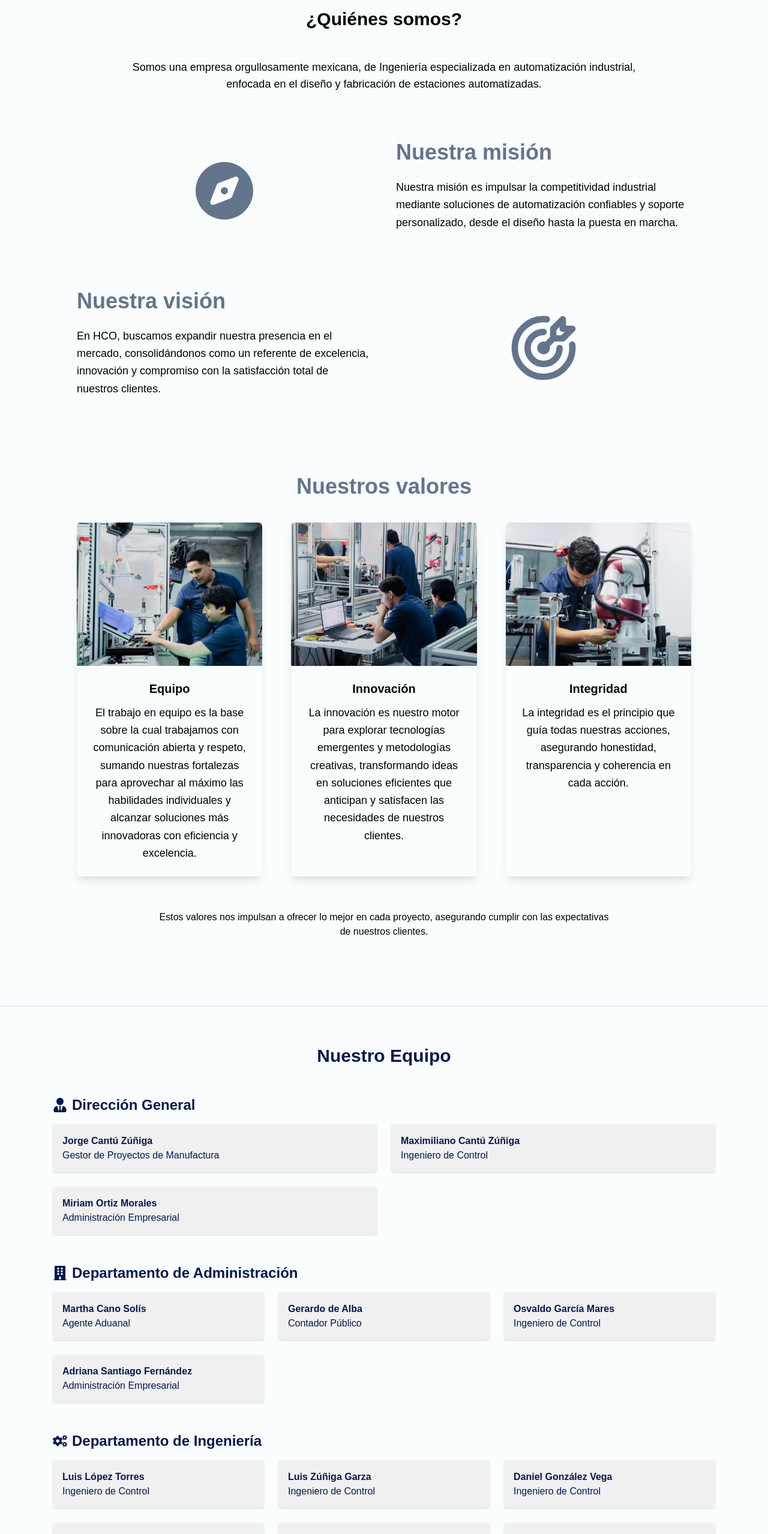
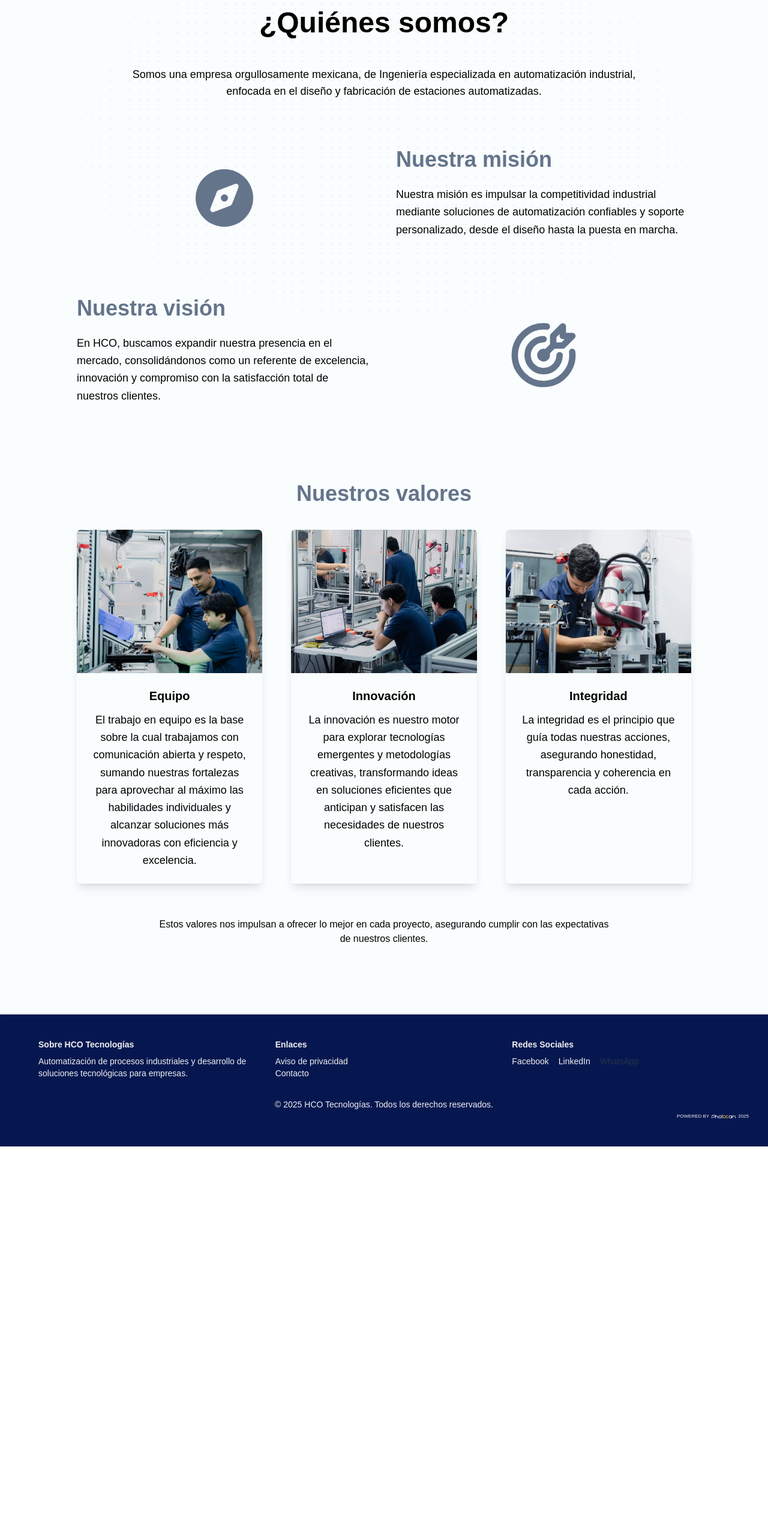
Before and after one commit to phot8can/p8_HCO-Tecnologia, a React (Vite) app: page /about in a window 1280 px wide. Shown: the part 234-2791 px from the top of the page at 60% size. After the commit the page ends 2145 px from the top, so only its background shows below. Built offline with nearby package versions, Linux system fonts and the light colour scheme.

Commit message:
feat: Increase heading sizes for better visibility; adjust layout in contact and about sections

```diff
--- a/src/components/contactUs_form.jsx
+++ b/src/components/contactUs_form.jsx
@@ -4,7 +4,7 @@ function contactUs_form() {
   return (
     <>
       <div className="max-w-5xl mx-auto px-6">
-        <h2 className="text-3xl font-bold text-center mb-12">Contáctanos</h2>
+        <h2 className="text-5xl font-bold text-center mb-12">Contáctanos</h2>
         <div className="grid md:grid-cols-2 gap-8">
           <div className="space-y-4">
             <h3 className="text-xl font-semibold">
--- a/src/pages/about.jsx
+++ b/src/pages/about.jsx
@@ -27,7 +27,7 @@ function about() {
         className="my-10 px-6 max-w-4xl mx-auto text-center"
         data-aos="fade-up"
       >
-        <h1 className="text-3xl font-bold text-center mb-12">
+        <h1 className="text-5xl font-bold text-center mb-12">
           ¿Quiénes somos?
         </h1>
         <p className="text-gray-700 text-lg">
@@ -80,15 +80,15 @@ function about() {
       <hr className="text-gray-light" />
 
       {/* Nuestro Equipo */}
-      <section className="py-16 bg-bg text-blue mb-20" data-aos="fade-up">
+      {/* <section className="py-16 bg-bg text-blue mb-20" data-aos="fade-up">
         <div className="max-w-6xl mx-auto px-6">
           <h2 className="text-3xl font-bold text-center mb-12">
             Nuestro Equipo
           </h2>
 
-          <div className="space-y-12">
+          <div className="space-y-12"> */}
             {/* Dirección General */}
-            <div>
+            {/* <div>
               <h3 className="text-2xl font-semibold mb-4 flex items-center gap-2">
                 <FaUserTie className="text-blue" /> Dirección General
               </h3>
@@ -106,10 +106,10 @@ function about() {
                   <p>Administración Empresarial</p>
                 </div>
               </div>
-            </div>
+            </div> */}
 
             {/* Departamento de Administración */}
-            <div>
+            {/* <div>
               <h3 className="text-2xl font-semibold mb-4 flex items-center gap-2">
                 <FaBuilding className="text-blue" /> Departamento de
                 Administración
@@ -132,10 +132,10 @@ function about() {
                   <p>Administración Empresarial</p>
                 </div>
               </div>
-            </div>
+            </div> */}
 
             {/* Departamento de Ingeniería */}
-            <div>
+            {/* <div>
               <h3 className="text-2xl font-semibold mb-4 flex items-center gap-2">
                 <FaCogs className="text-blue" /> Departamento de Ingeniería
               </h3>
@@ -165,10 +165,10 @@ function about() {
                   <p>Ingeniero de Control</p>
                 </div>
               </div>
-            </div>
+            </div> */}
 
             {/* Departamento de Producción */}
-            <div>
+            {/* <div>
               <h3 className="text-2xl font-semibold mb-4 flex items-center gap-2">
                 <FaTools className="text-blue" /> Departamento de Producción
               </h3>
@@ -185,7 +185,7 @@ function about() {
             </div>
           </div>
         </div>
-      </section>
+      </section> */}
     </>
   );
 }
--- a/src/pages/contactus.jsx
+++ b/src/pages/contactus.jsx
@@ -23,8 +23,8 @@ function contactus() {
           <ContactUs_form/>
         </section>
         {/* Map Section */}
-        <section className="my-10 px-6">
-          <h2 className="text-2xl font-semibold text-center mb-6">Ubicación</h2>
+        <section className="my-10 px-6 mt-20">
+          {/* <h2 className="text-2xl font-semibold text-center mb-6">Ubicación</h2> */}
           <div className="w-full h-64 max-w-4xl mx-auto justify-center flex flex-col gap-5">
             <iframe
               className="w-full h-full rounded shadow-md"
--- a/src/pages/home.jsx
+++ b/src/pages/home.jsx
@@ -147,7 +147,7 @@ function Home() {
 
       <Enterprice_values />
 
-      <section className="my-10 px-6" data-aos="fade-up">
+      <section className="my-10 px-6 bg-bl" data-aos="fade-up">
         <h2 className="text-4xl font-semibold text-center">
           Nuestros Clientes
         </h2>
```
